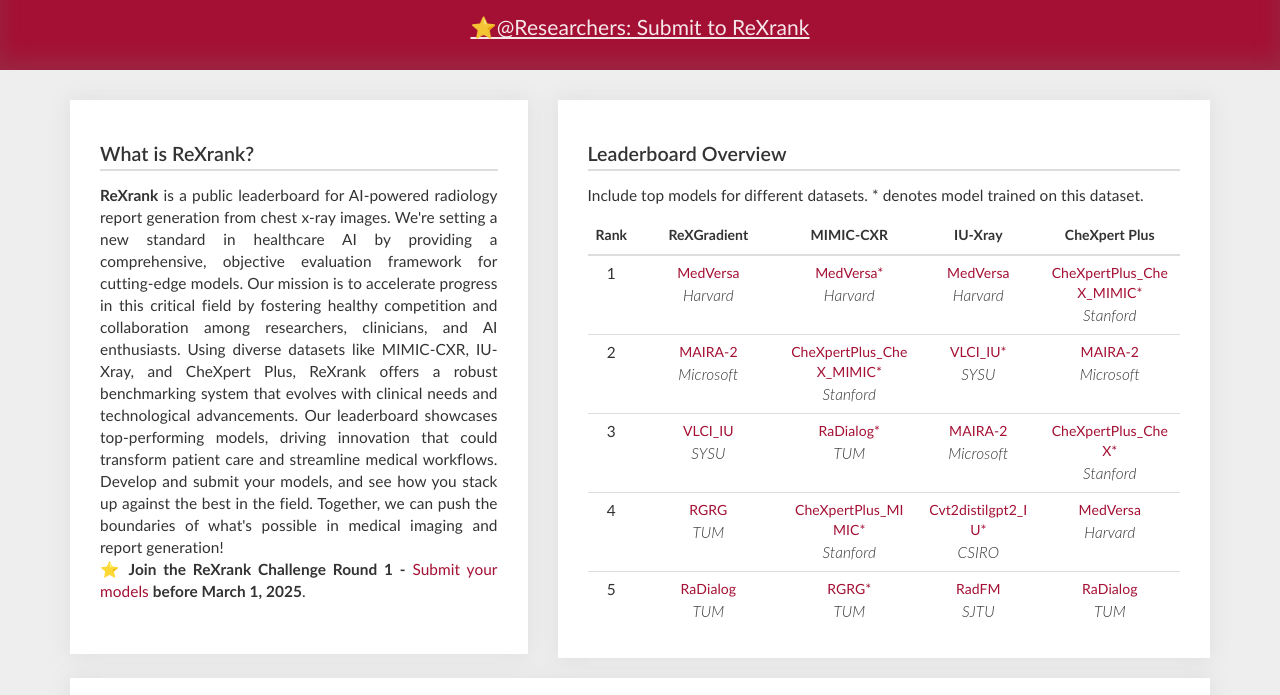
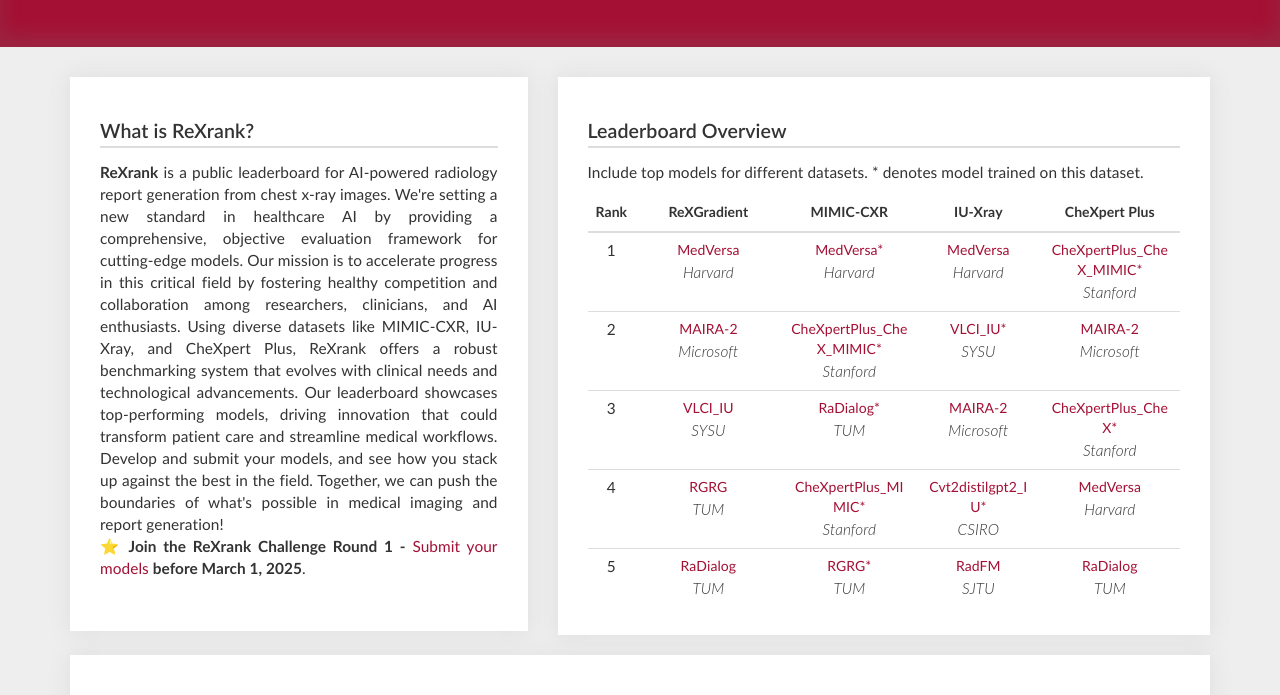
Before and after one commit to rajpurkarlab/ReXrank, a website: page index.html in a window 1280 px wide. Shown: the part 226-921 px from the top of the page. Drawn offline with Linux system fonts and the light colour scheme; a web font is replaced by a local one.

Commit message:
update ddl

```diff
--- a/index.html
+++ b/index.html
@@ -107,7 +107,7 @@
         <div class="col-md-12">
           <h1 id="appTitle">ReXrank</h1>
           <h2 id="appSubtitle">Chest X-ray Report Generation Leaderboard</h2>
-          <h3 id="helpLink"><a href="./explore/submission_guideline.html" target="_blank" rel="noopener noreferrer">⭐@Researchers: Submit to ReXrank</a></h3>
+          <!-- <h3 id="helpLink"><a href="./explore/submission_guideline.html" target="_blank" rel="noopener noreferrer">⭐@Researchers: Submit to ReXrank before March 1, 2025</a></h3> -->
           <!-- <p><a href="https://forms.gle/qNUXgXpmDnhUprjF8" target="_blank" rel="noopener noreferrer">Wanna help us?</a></p> -->
         </div>
       </div>
```
